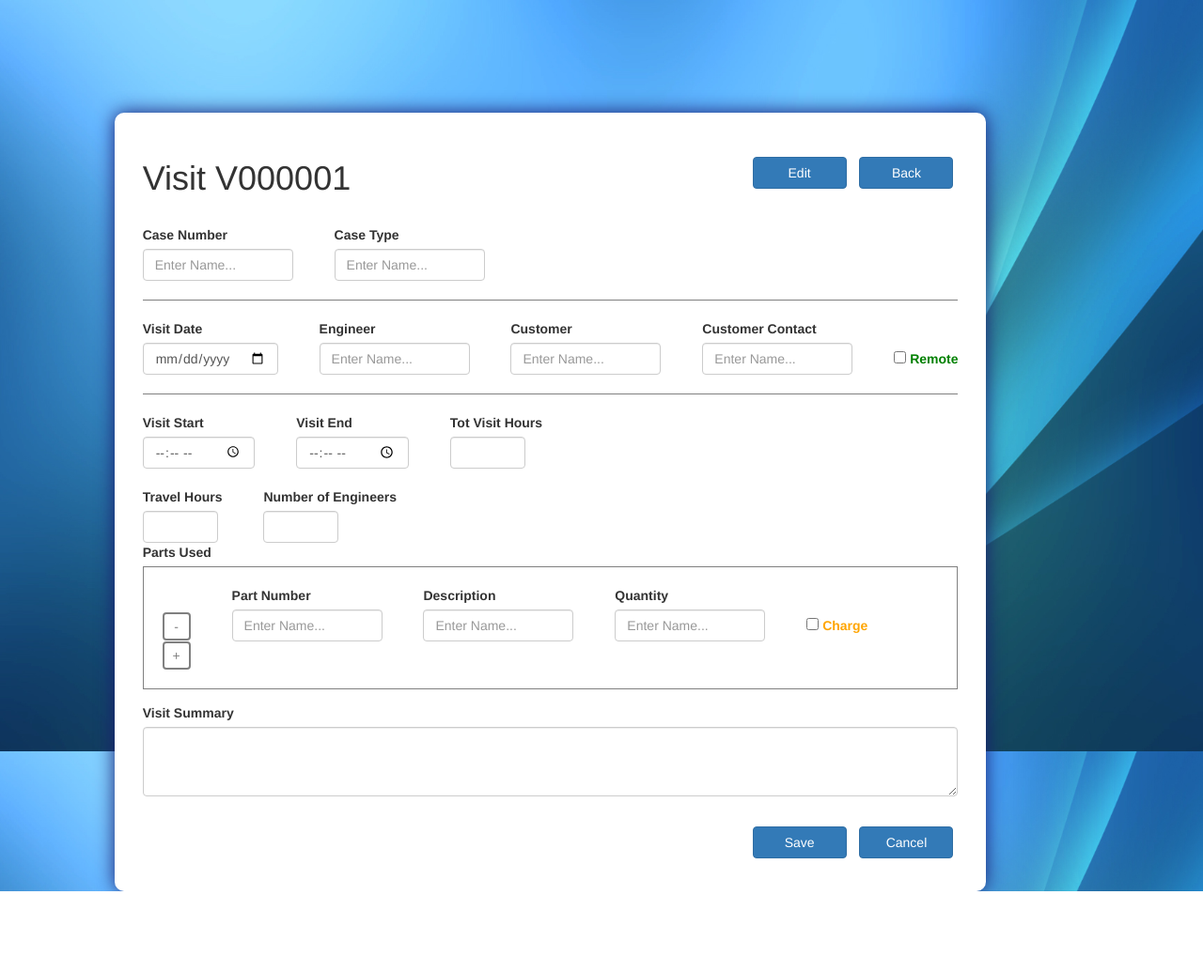
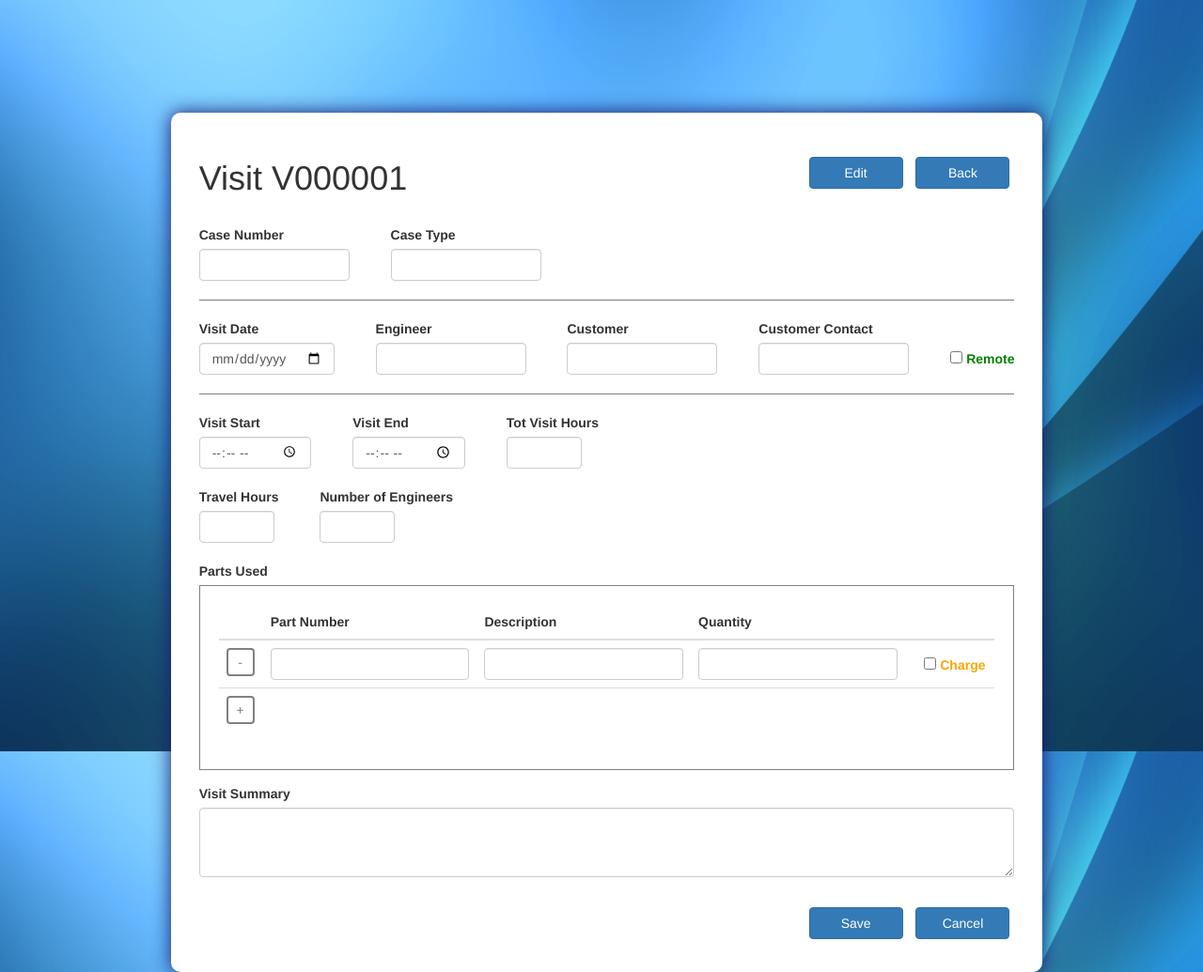
Before and after one commit to IlonaShishov/DjangoProject_SupportPlatform, a Django app: page /visit/ in a window 1280 px wide. Shown: the whole page at 94% size. Before the commit the page ends 949 px from the top, so only its background shows below. Run offline with Django 3.2, Linux system fonts and the light colour scheme; some libraries are stand-ins or nearby versions.

Commit message:
replace equipment and parts lsts with datatables

```diff
--- a/static/css/visit.css
+++ b/static/css/visit.css
@@ -8,6 +8,7 @@ body {
 .form-container{
 	position: absolute;
 	top: 15vh;
+	margin: 0px 60px 0px;
 	background: #fff;
 	padding: 30px;
 	border-radius: 10px;
@@ -60,7 +61,8 @@ hr.solid {
 
 .charge_cb{
 	color: orange;
-	padding-left: 40px;
+	margin-top: 6px;
+	/*padding-left: 40px;*/
 }
 
 .spacing{
--- a/templates/ASISupport_app/visit.html
+++ b/templates/ASISupport_app/visit.html
@@ -28,15 +28,16 @@
 					<div class="spacing">
 						<div class="inline_it text_bar">
 							<div>
-								<label for="customer">Case Number</label>
+								<label for="case_num">Case Number</label>
 							</div>
-							<input class="form-control" type="text" id="customer" placeholder="Enter Name...">
+							<input class="form-control" id="case_num" type="text">
 						</div>
+
 						<div class="inline_it text_bar not_first">
 							<div>
-								<label for="customer">Case Type</label>
+								<label for="case_type">Case Type</label>
 							</div>
-							<input class="form-control" type="text" id="customer" placeholder="Enter Name...">
+							<input class="form-control" id="case_type" type="text">
 						</div>
 					</div>
 
@@ -45,28 +46,32 @@
 					<!-- case details -->
 					<div class="inline_it">
 						<div>
-							<label for="status">Visit Date</label>
+							<label for="visit_date">Visit Date</label>
 						</div>
-						<input class="form-control datepicker" type="date">
+						<input class="form-control datepicker" id="visit_date" type="date">
 					</div>
+
 					<div class="inline_it text_bar not_first">
 						<div>
-							<label for="customer">Engineer</label>
+							<label for="case_manager">Engineer</label>
 						</div>
-						<input class="form-control" type="text" id="customer" placeholder="Enter Name...">
+						<input class="form-control" id="case_manager" type="text">
 					</div>
+
 					<div class="inline_it text_bar not_first">
 						<div>
 							<label for="customer">Customer</label>
 						</div>
-						<input class="form-control" type="text" id="customer" placeholder="Enter Name...">
+						<input class="form-control" id="customer" type="text">
 					</div>
+
 					<div class="inline_it text_bar not_first">
 						<div>
-							<label for="customer">Customer Contact</label>
+							<label for="customer_contact">Customer Contact</label>
 						</div>
-						<input class="form-control" type="text" id="customer" placeholder="Enter Name...">
+						<input class="form-control" id="customer_contact" type="text">
 					</div>
+
 					<div class="form-check inline_it remote_cb">
 						<input type="checkbox" id="remote">
 						<label for="remote">Remote</label>
@@ -78,77 +83,131 @@
 					<div>
 						<div class="inline_it">
 							<div>
-								<label for="status">Visit Start</label>
+								<label for="visit_start">Visit Start</label>
 							</div>
-							<input class="form-control datepicker" type="time">
+							<input class="form-control datepicker" id="visit_start" type="time">
 						</div>
+
 						<div class="inline_it not_first">
 							<div>
-								<label for="status">Visit End</label>
+								<label for="visit_end">Visit End</label>
 							</div>
-							<input class="form-control datepicker" type="time">
+							<input class="form-control datepicker" id="visit_end" type="time">
 						</div>
+
 						<div class="inline_it not_first">
 							<div>
-								<label for="customer">Tot Visit Hours</label>
+								<label for="visit_hours">Tot Visit Hours</label>
 							</div>
-							<input class="form-control int_bar" type="text" id="customer">
+							<input class="form-control int_bar" id="visit_hours" type="text">
 						</div>
 					</div>
 
 					<div class="spacing">
 						<div class="inline_it">
 							<div>
-								<label for="customer">Travel Hours</label>
+								<label for="travel_hours">Travel Hours</label>
 							</div>
-							<input class="form-control int_bar" type="text" id="customer">
+							<input class="form-control int_bar" id="travel_hours" type="text">
 						</div>
+
 						<div class="inline_it not_first">
 							<div>
-								<label for="customer">Number of Engineers</label>
+								<label for="num_of_engineers">Number of Engineers</label>
 							</div>
-							<input class="form-control int_bar" type="text" id="customer">
+							<input class="form-control int_bar" id="num_of_engineers" type="text">
 						</div>
 					</div>
 
 					<!-- parts list -->
-					<div>
+					<!-- <div class="spacing">
 						<label>Parts Used</label>
 						<div class="parts_lst">
 							<button type="submit" class="btn btn-primary add_or_del_btn">-</button>
 
 							<div class="inline_it text_bar not_first">
 								<div>
-									<label for="customer">Part Number</label>
+									<label for="part_num">Part Number</label>
 								</div>
-								<input class="form-control" type="text" id="customer" placeholder="Enter Name...">
+								<input class="form-control" type="text" id="part_num">
 							</div>
+
 							<div class="inline_it text_bar not_first">
 								<div>
-									<label for="customer">Description</label>
+									<label for="part_description">Description</label>
 								</div>
-								<input class="form-control" type="text" id="customer" placeholder="Enter Name...">
+								<input class="form-control" id="part_description" type="text">
 							</div>
+
 							<div class="inline_it text_bar not_first">
 								<div>
-									<label for="customer">Quantity</label>
+									<label for="qty">Quantity</label>
 								</div>
-								<input class="form-control" type="text" id="customer" placeholder="Enter Name...">
+								<input class="form-control" id="qty" type="text">
 							</div>
+
 							<div class="form-check inline_it charge_cb">
 								<input type="checkbox" id="charge">
 								<label for="charge">Charge</label>
 							</div>
-							<div>
+
+							<div class="spacing">
 								<button type="submit" class="btn btn-primary add_or_del_btn">+</button>
 							</div>
+						</div>
+					</div> -->
+					<div class="spacing">
+						<label>Parts Used</label>
+						<div class="parts_lst">
+							<table class="table table-hover">
+								<thead>
+									<tr>
+										<th scope="col"></th>
+										<th scope="col">Part Number</th>
+							    		<th scope="col">Description</th>
+							    		<th scope="col">Quantity</th>
+							    		<th scope="col"></th>
+							    	</tr>
+								</thead>
+								<tbody>
+									<tr>
+										<td>
+											<button type="submit" class="btn btn-primary add_or_del_btn">-</button>
+										</td>
+										<td>
+											<input class="form-control" type="text" id="part_num">
+										</td>
+										<td>
+											<input class="form-control" id="part_description" type="text">
+										</td>
+										<td>
+											<input class="form-control" id="qty" type="text">
+										</td>
+										<td>
+											<div class="form-check charge_cb">
+												<input type="checkbox" id="charge">
+												<label for="charge">Charge</label>
+											</div>
+										</td>
+									</tr>
+									<tr>
+										<td>
+											<button type="submit" class="btn btn-primary add_or_del_btn">+</button>
+										</td>
+										<td></td>
+										<td></td>
+										<td></td>
+										<td></td>
+									</tr>
+								</tbody>
+							</table>
 						</div>
 					</div>
 
 					<!-- add textarea for description -->
 					<div class="form-group description_bar">
-						<label for="description">Visit Summary</label>
-						<textarea class="form-control" id="description" rows="3"></textarea>
+						<label for="visit_summary">Visit Summary</label>
+						<textarea class="form-control" id="visit_summary" rows="3"></textarea>
 					</div>
 
 					<div class="action_btn"><!-- visible when in create new or edit mode -->
```
Also changed, not shown: static/css/case.css (+11 -2 lines), templates/ASISupport_app/case.html (+85 -24 lines).
